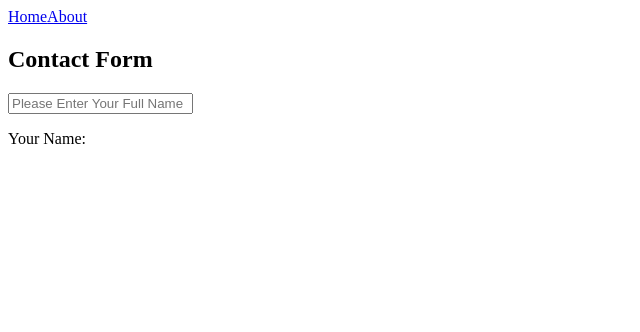
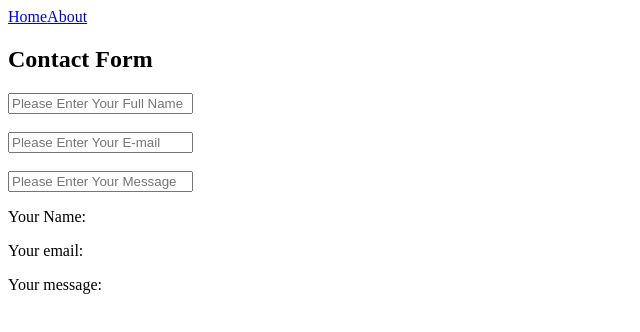
Before and after one commit to Sepehr-Nikiyan/react-bootcamp, a React (Vite) app: page /contact-form in a window 1280 px wide. Shown: the top 332 px of the page, without its empty margins (0-640 px from the left). Built offline with nearby package versions, Linux system fonts and the light colour scheme.

Commit message:
manage multiple form inputs with object state

```diff
--- a/src/components/ContactForm.jsx
+++ b/src/components/ContactForm.jsx
@@ -1,20 +1,42 @@
 import { useState } from "react";
 
 function ContactForm() {
-    const [name, setName] = useState("");
+    const [formData, setFormData] = useState({
+        name: "",
+        email: "",
+        message: "",
+    });
 
     return (
         <div>
-             <h2>Contact Form</h2>
+            <h2>Contact Form</h2>
 
-             <input
-             type="text"
-             value={name}
-             placeholder="Please Enter Your Full Name"
-             onChange={(event)=> setName(event.target.value)}
-              />
+            <input
+                type="text"
+                value={formData.name}
+                placeholder="Please Enter Your Full Name"
+                onChange={(event) => setFormData({...formData, name:event.target.value})}
+            />
+            <br />
+            <br />
+            <input
+                type="text"
+                value={formData.email}
+                placeholder="Please Enter Your E-mail"
+                onChange={(event) => setFormData({...formData,email:event.target.value})}
+            />
+            <br />
+            <br />
+            <input
+                type="text"
+                value={formData.message}
+                placeholder="Please Enter Your Message"
+                onChange={(event) => setFormData({...formData,message:event.target.value})}
+            />
 
-              <p>Your Name: {name}</p>
+            <p>Your Name: {formData.name}</p>
+            <p>Your email: {formData.email}</p>
+            <p>Your message: {formData.message}</p>
         </div>
     );
 }
```
